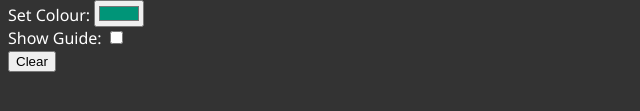
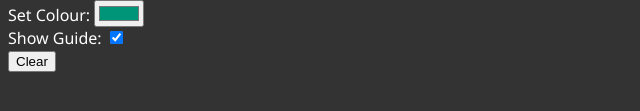
Before and after one commit to nickeax/PixelArt, a plain HTML site: page index.html in a window 1280 px wide. Shown: the part 463-574 px from the top of the page, 0-640 px from the left. Drawn offline with Linux system fonts and the light colour scheme.

Commit message:
Checkbox checked by default.

```diff
--- a/index.html
+++ b/index.html
@@ -21,7 +21,7 @@
 
     <div>
       <label for="toggleGuide">Show Guide:</label>
-      <input type="checkbox" id="toggleGuide" />
+      <input type="checkbox" id="toggleGuide" checked />
     </div>
 
     <div>
```
